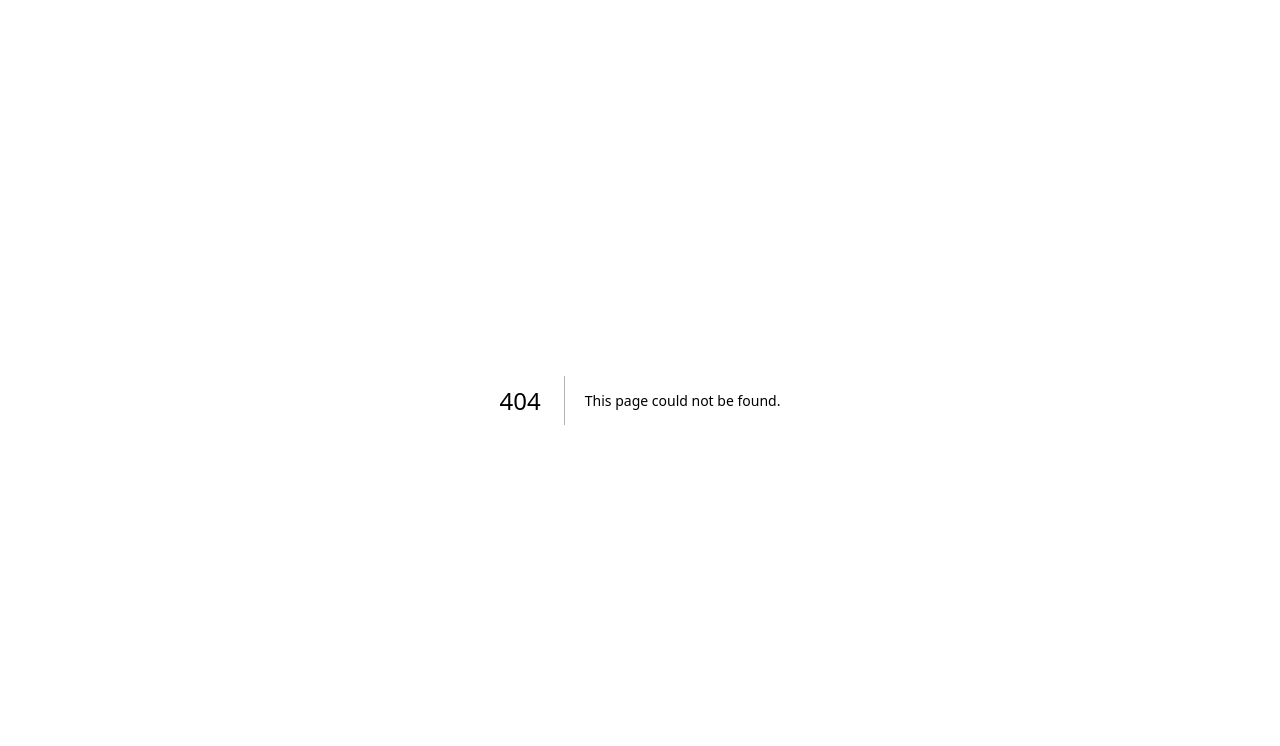
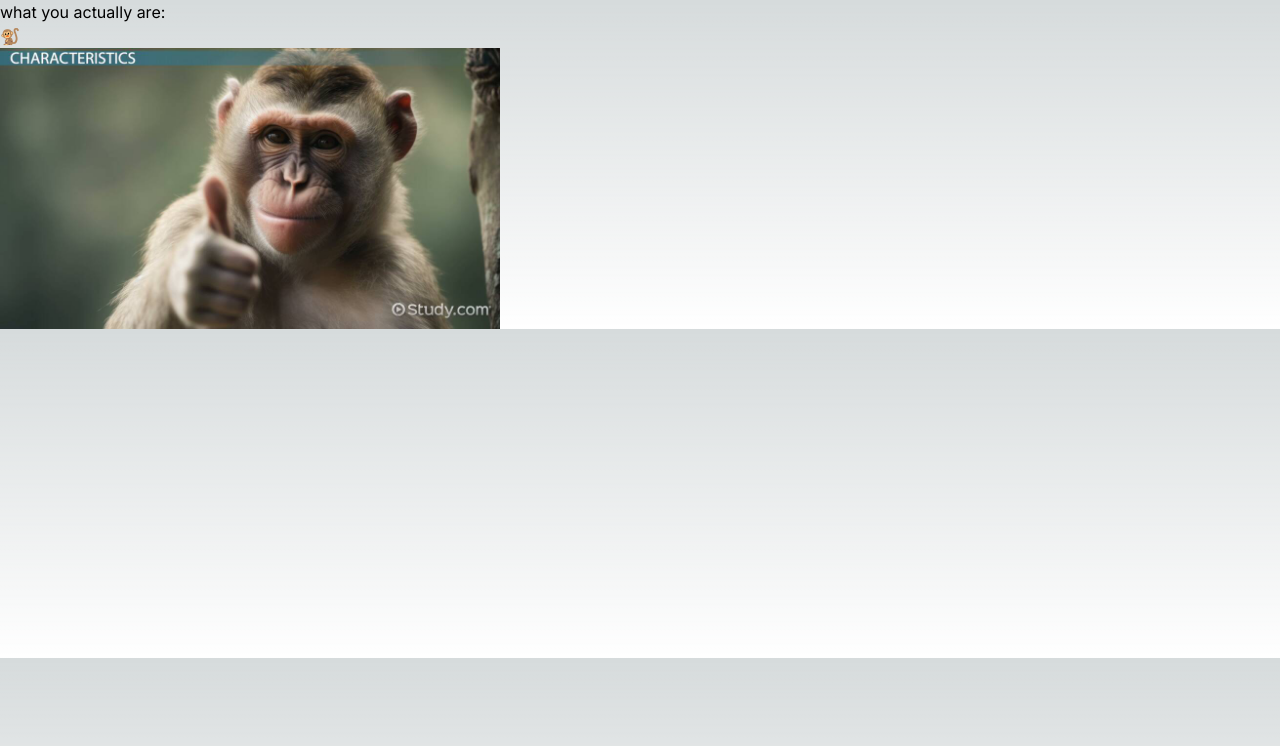
Before and after one commit to chcardoz/neural-net-web, a Next.js app: page /redirect in a window 1280 px wide. Before the commit this address had no page. Shown: the top 746 px of the page. Built offline with nearby package versions, Linux system fonts and the light colour scheme.

Commit message:
monkey page created

```diff
--- a/app/prediction/[name]/page.tsx
+++ b/app/prediction/[name]/page.tsx
@@ -1,3 +1,6 @@
+import { useEffect } from "react";
+import { useRouter } from "next/navigation";
+
 //  Predict Age
 const getPredictedAge = async (name: string) => {
 	const res = await fetch(`https://api.agify.io?name=${name}`);
@@ -20,6 +23,7 @@ interface Params {
 	params: { name: string };
 }
 
+// TODO add a transition to the redirect page
 export default async function prediction({ params }: Params) {
 	const ageData = getPredictedAge(params.name);
 	const genderData = getPredictedGender(params.name);
--- /dev/null
+++ b/app/redirect/page.tsx
@@ -0,0 +1,20 @@
+"use client";
+
+import Image from "next/image";
+
+const MonkeyPage: React.FC = () => {
+	return (
+		<div>
+			<h1>what you actually are:</h1>
+			<h1 className="font-size-large">🐒</h1>
+			<Image
+				src="/monkey.jpeg"
+				alt="Monkey"
+				width={500}
+				height={500}
+			/>
+		</div>
+	);
+};
+
+export default MonkeyPage;
```
Also changed, not shown: public/monkey.jpeg (added).
